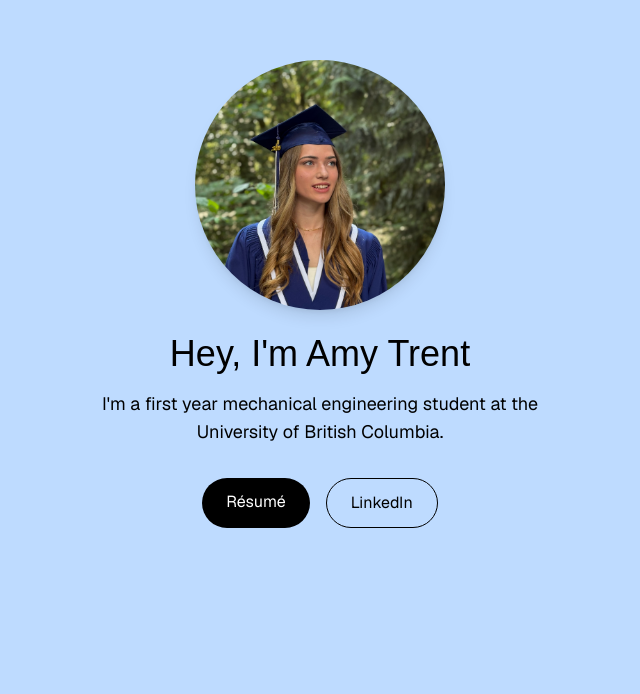
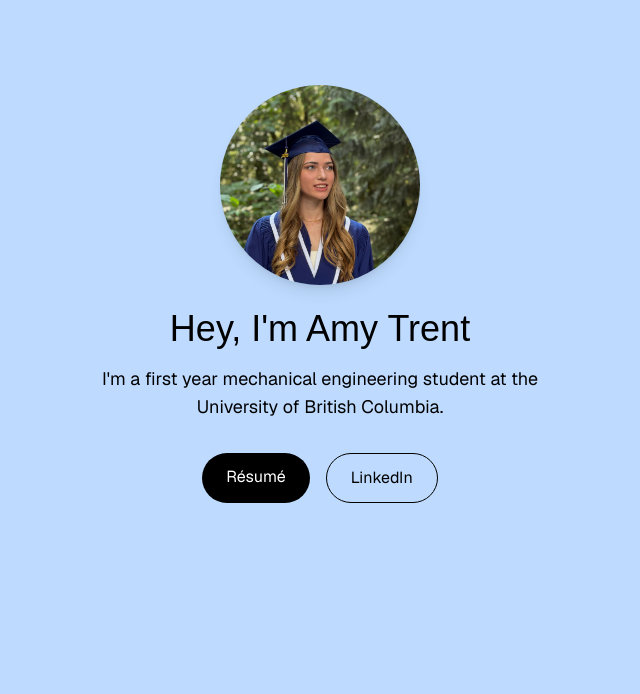
Before and after one commit to amygtrent/amytrent.me, a Next.js app: page / in a window 1280 px wide. Shown: the part 106-800 px from the top of the page, without its empty margins (320-960 px from the left). Built offline with nearby package versions, Linux system fonts and the light colour scheme; a web font is replaced by a local one.

Commit message:
photo size

```diff
--- a/app/page.tsx
+++ b/app/page.tsx
@@ -15,8 +15,8 @@ export default function Home() {
       <Image
       src="/gradPhoto.jpeg"
       alt="Grade Photo"
-      width={250}
-      height={250}
+      width={200}
+      height={200}
       className="rounded-full object-cover mb-6 shadow-lg"
       />
       <h1 className={`${baskervvilleSC.className} text-4xl font-bold text-black mb-4 text-center`}>
```
